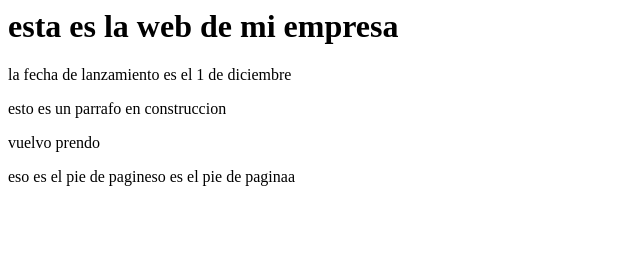
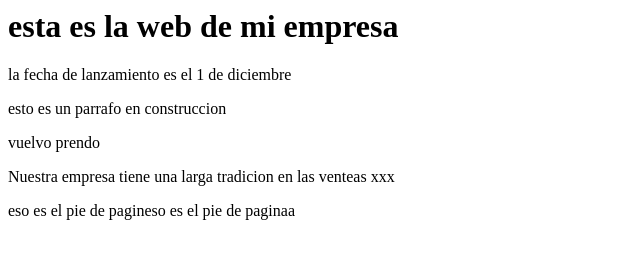
Before and after one commit to brayanpiere/PaginaCliente, a plain HTML site: page index.html in a window 1280 px wide. Shown: the whole page, without its empty margins (0-640 px from the left). Drawn offline with Linux system fonts and the light colour scheme.

Commit message:
mensaje comercial

```diff
--- a/index.html
+++ b/index.html
@@ -7,6 +7,7 @@
 		<p>la fecha de lanzamiento es el 1 de diciembre</p>
 		<p>esto es un parrafo en construccion</p>
 		<p>vuelvo prendo</p>
+		<p>Nuestra empresa tiene una larga tradicion en las venteas xxx</p>
 	<footer>
 		<p>eso es el pie de pagineso es el pie de paginaa</p>
 	</footer>
```
